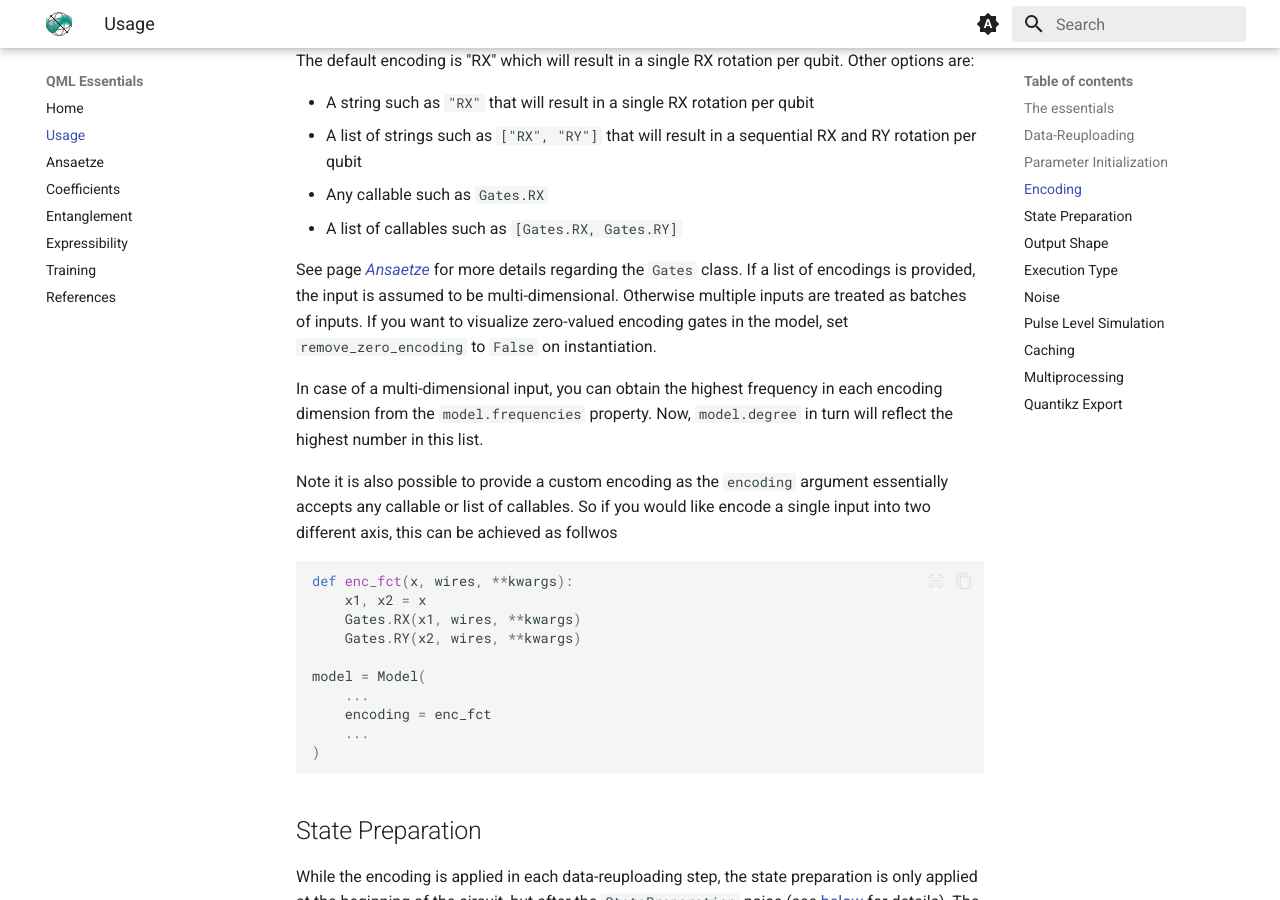
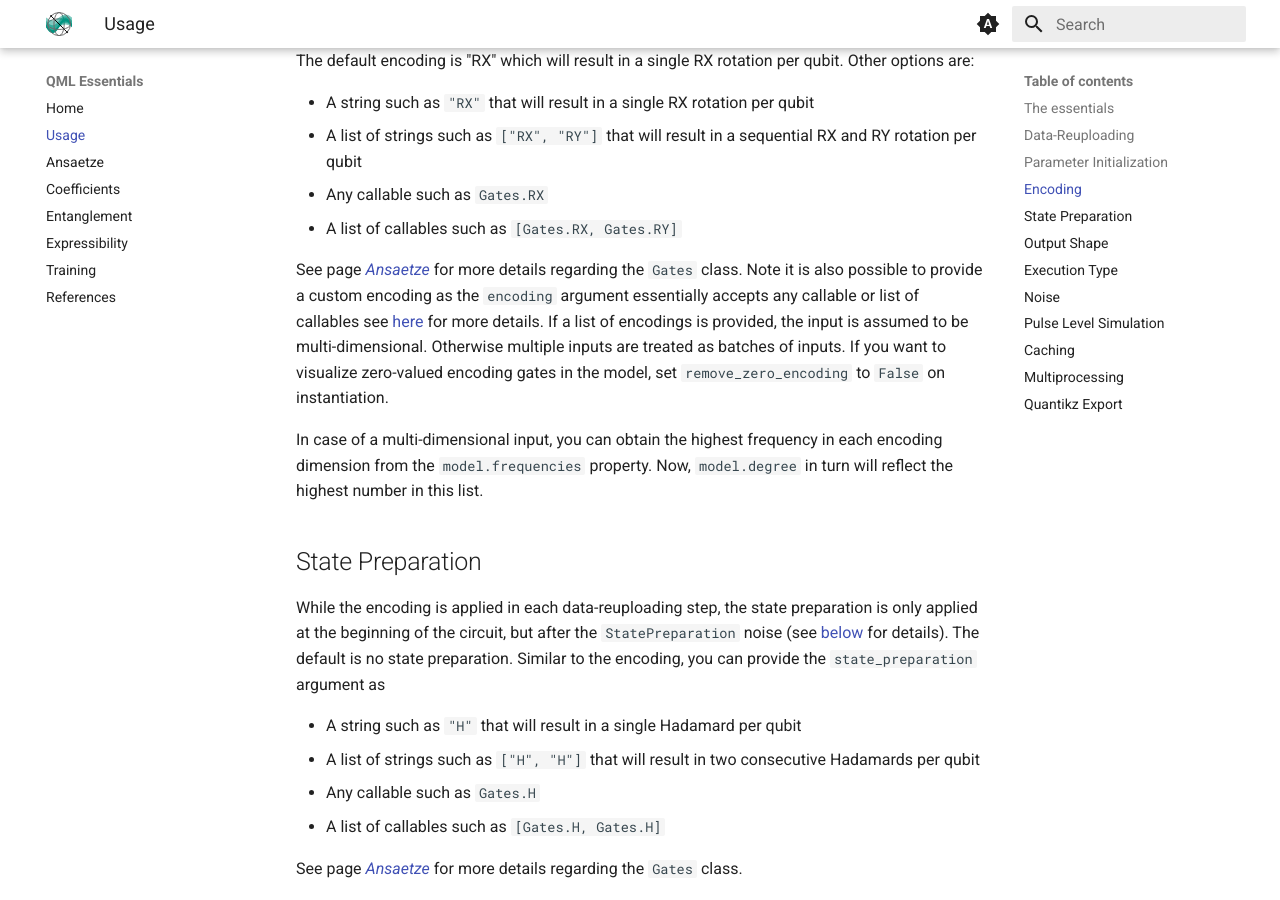
Before and after one commit to cirKITers/qml-essentials, an MkDocs documentation site: the page built from docs/usage.md, in a window 1280 px wide and 900 px high, scrolled down 2766 px. Built offline with MkDocs 1.6.1 and Material for MkDocs 9.7.7, drawn with Linux system fonts in a browser that asks for light colours; emoji names are drawn with the system emoji font.

Commit message:
gc
Signed-off-by: Melvin Strobl <lc3267@kit.edu>

````diff
--- a/docs/usage.md
+++ b/docs/usage.md
@@ -102,28 +102,13 @@ Other options are:
 - A list of callables such as `[Gates.RX, Gates.RY]`
 
 See page [*Ansaetze*](ansaetze.md) for more details regarding the `Gates` class.
+Note it is also possible to provide a custom encoding as the `encoding` argument essentially accepts any callable or list of callables see [here](ansaetze.md#custom-encoding) for more details.
 If a list of encodings is provided, the input is assumed to be multi-dimensional.
 Otherwise multiple inputs are treated as batches of inputs.
 If you want to visualize zero-valued encoding gates in the model, set `remove_zero_encoding` to `False` on instantiation.
 
 In case of a multi-dimensional input, you can obtain the highest frequency in each encoding dimension from the `model.frequencies` property.
 Now, `model.degree` in turn will reflect the highest number in this list.
-
-Note it is also possible to provide a custom encoding as the `encoding` argument essentially accepts any callable or list of callables.
-So if you would like encode a single input into two different axis, this can be achieved as follwos
-
-```python
-def enc_fct(x, wires, **kwargs):
-    x1, x2 = x
-    Gates.RX(x1, wires, **kwargs)
-    Gates.RY(x2, wires, **kwargs)
-
-model = Model(
-    ...
-    encoding = enc_fct
-    ...
-)
-```
 
 ## State Preparation
 
````
